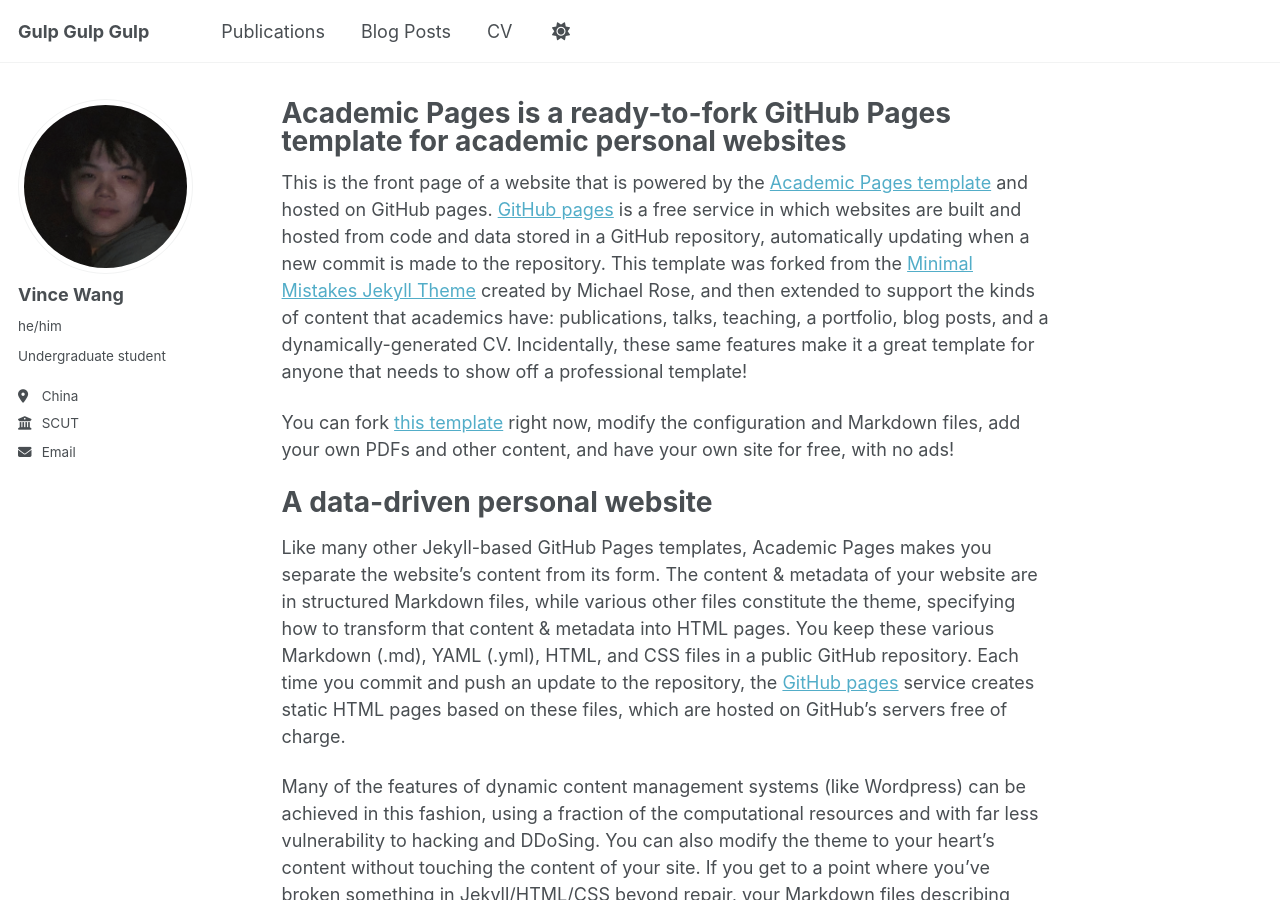
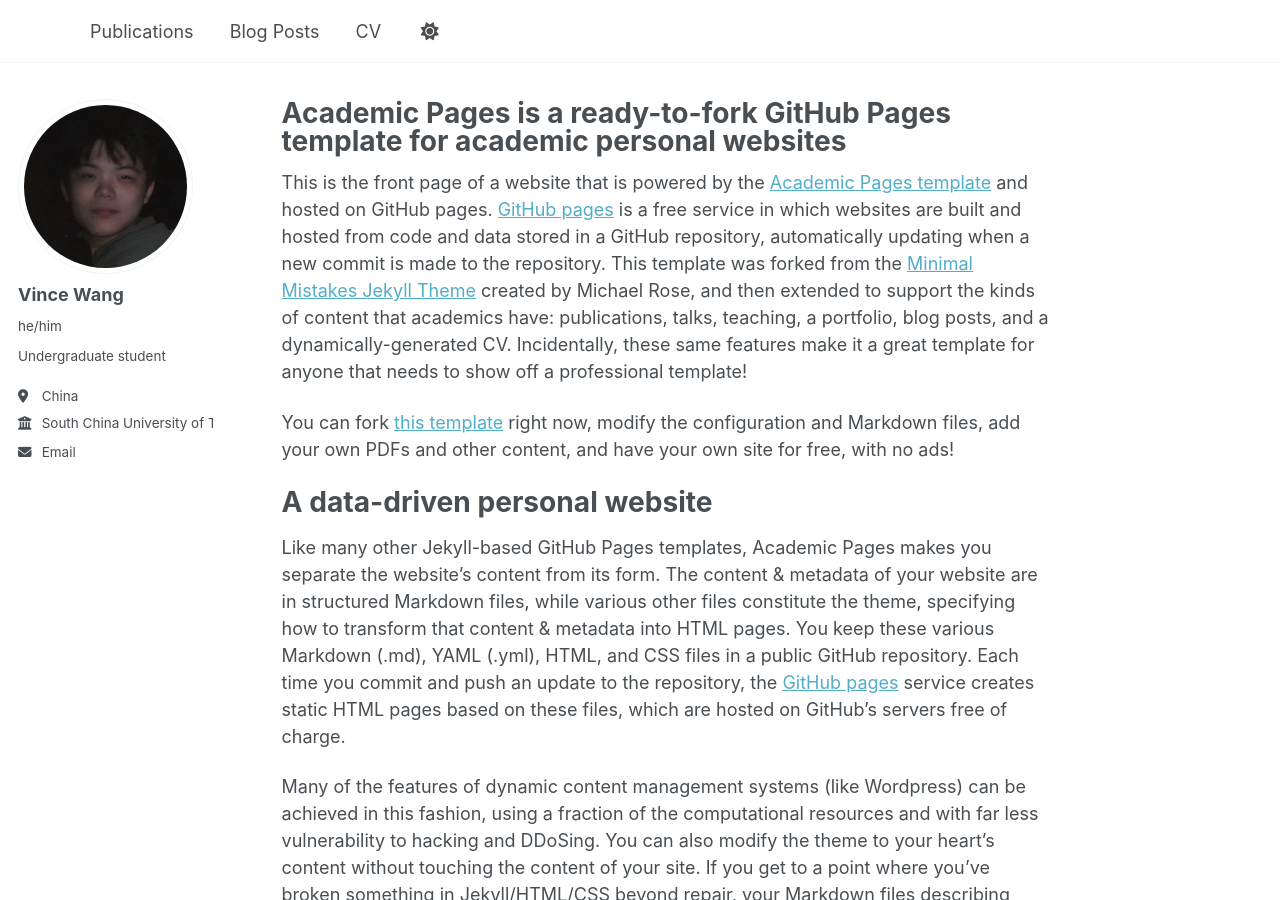
Before and after one commit to VinceWangVW/VinceWangVW.github.io, a Jekyll site: the page built from _pages/about.md, in a window 1280 px wide and 900 px high. Built offline with Jekyll 4.4.1, drawn with Linux system fonts in a browser that asks for light colours; a script that is not in the unit is left out.

Commit message:
Update _config.yml

```diff
--- a/_config.yml
+++ b/_config.yml
@@ -9,7 +9,7 @@
 # Basic Site Settings
 locale                   : "en-US"
 site_theme               : "default" # Currently available options are "default", "air"
-title                    : "Gulp Gulp Gulp"
+title                    : ""
 title_separator          : "-"
 name                     : &name "Vince Wang"
 description              : &description "Your Name's academic portfolio"   # Update this with a general description of your site, this is the default if not overridden by a page
@@ -28,7 +28,7 @@ author:
   pronouns         : "he/him"
   bio              : "Undergraduate student"
   location         : "China"
-  employer         : "SCUT"
+  employer         : "South China University of Technology"
   uri              : # URL
   email            : "extrazyn@gmail.com"
 
```
